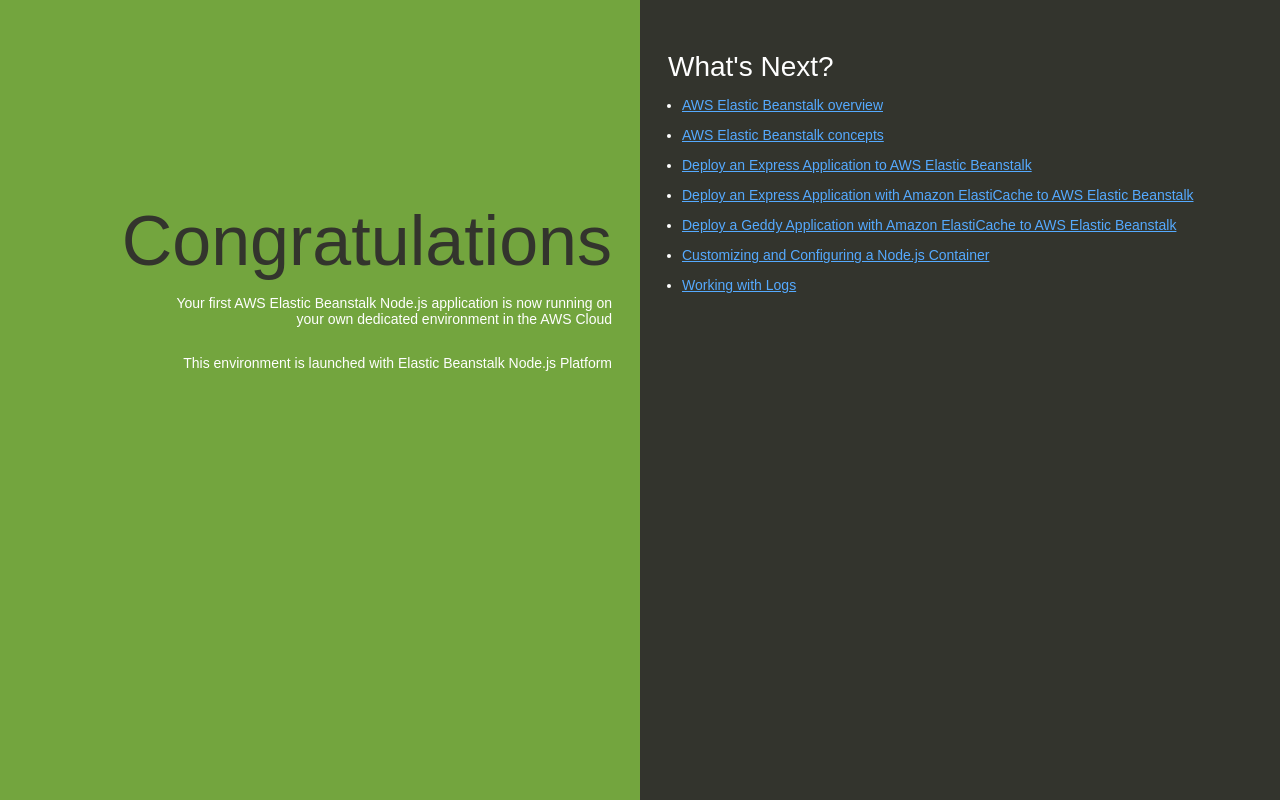
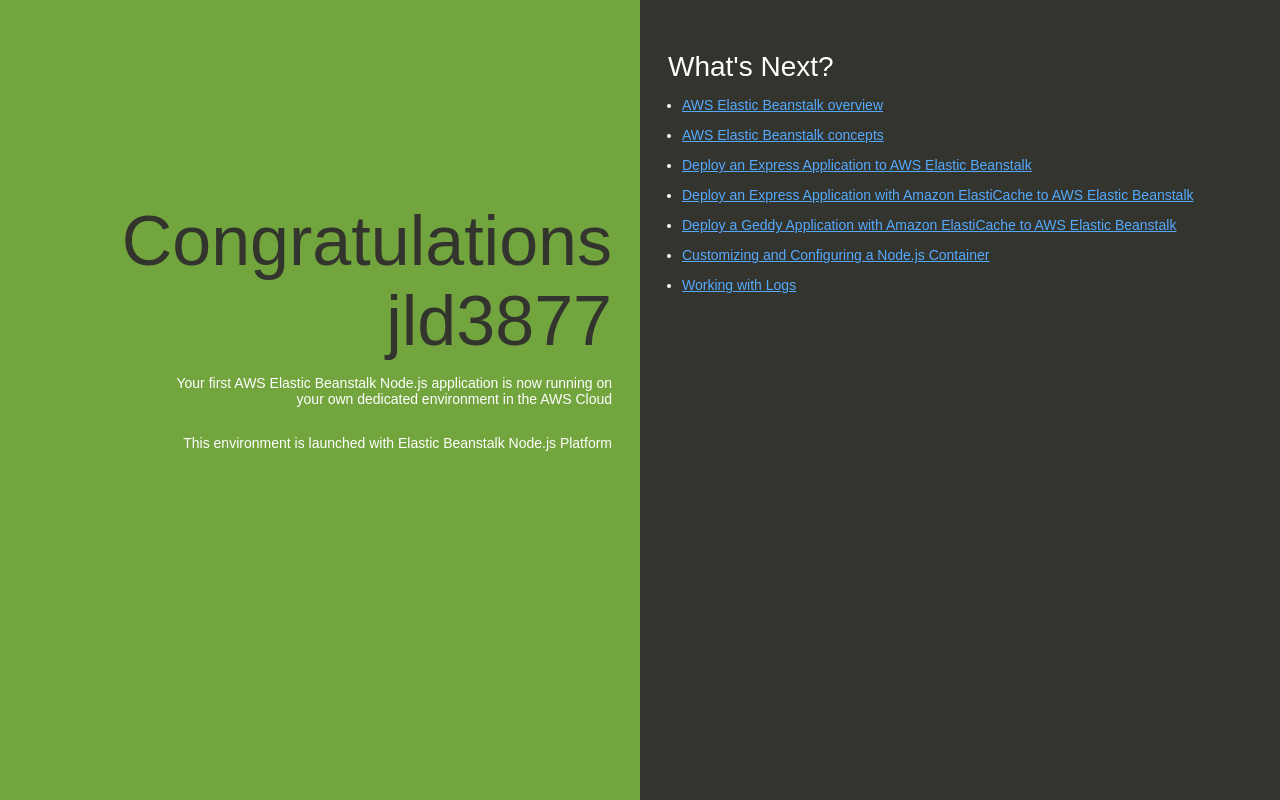
Before and after one commit to jld3877/jd-test-node-app, a website: page index.html in a window 1280 px wide. Drawn offline with Linux system fonts and the light colour scheme.

Commit message:
Update index.html

```diff
--- a/index.html
+++ b/index.html
@@ -74,7 +74,7 @@
   </head>
   <body>
     <div class="textColumn">
-      <h1>Congratulations</h1>
+      <h1>Congratulations jld3877</h1>
       <p>Your first AWS Elastic Beanstalk Node.js application is now running on your own dedicated environment in the AWS Cloud</p>
       <p>This environment is launched with Elastic Beanstalk Node.js Platform</p>
     </div>
```
